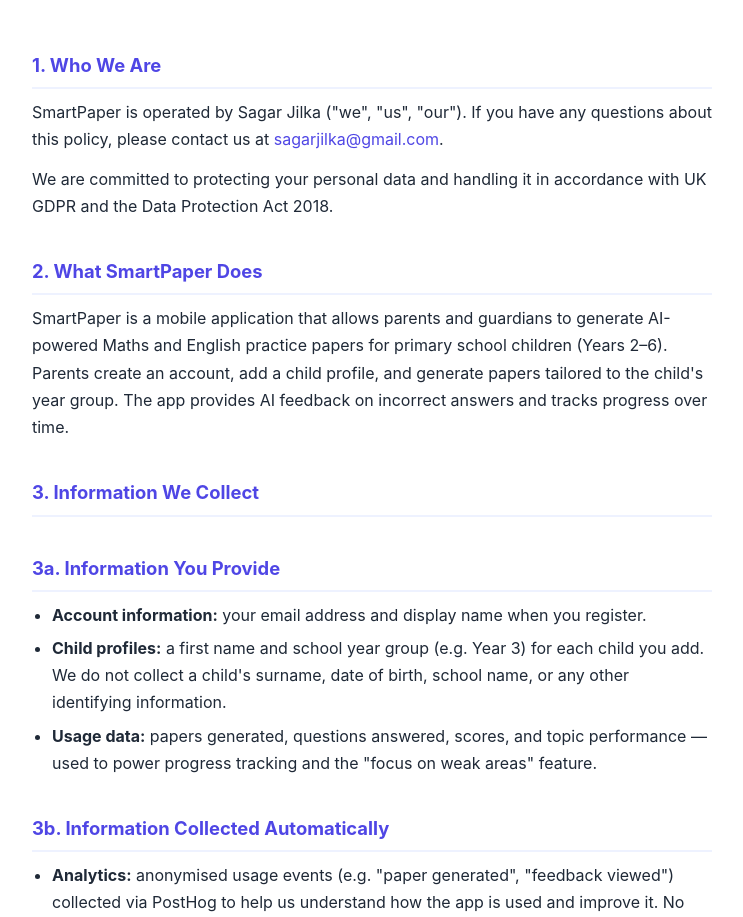
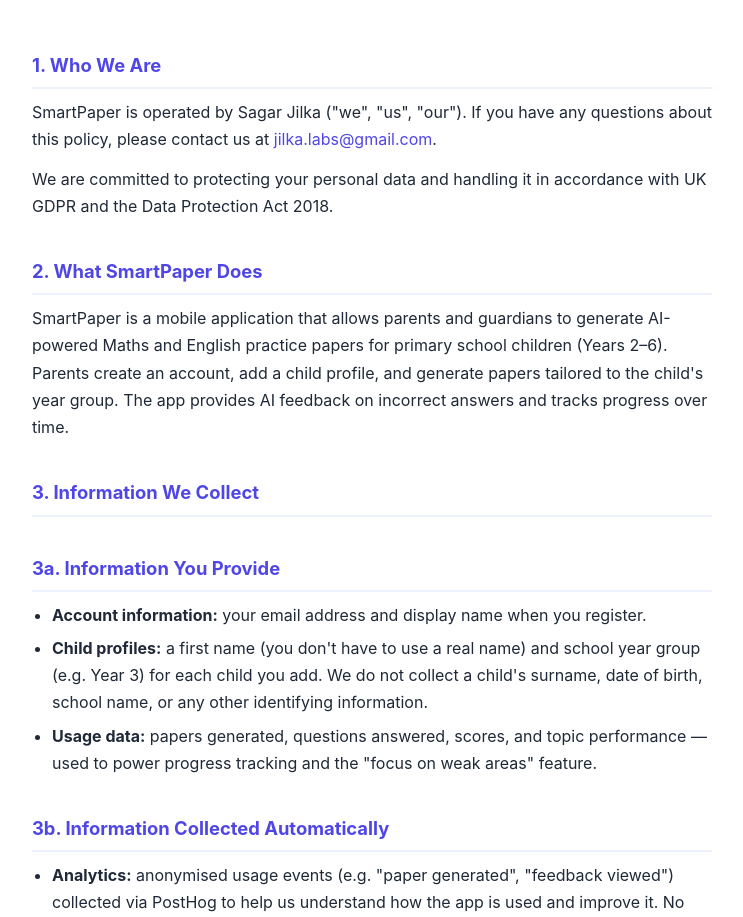
Before and after one commit to sagarjilka/smartpaper-privacy, a plain HTML site: page index.html in a window 1280 px wide. Shown: the part 320-1237 px from the top of the page, without its empty margins (268-1011 px from the left). Drawn offline with Linux system fonts and the light colour scheme.

Commit message:
Update index.html

```diff
--- a/index.html
+++ b/index.html
@@ -63,7 +63,7 @@
   <p>
     SmartPaper is operated by Sagar Jilka ("we", "us", "our"). If you have any questions about
     this policy, please contact us at
-    <a href="mailto:sagarjilka@gmail.com">sagarjilka@gmail.com</a>.
+    <a href="mailto:jilka.labs@gmail.com">jilka.labs@gmail.com</a>.
   </p>
   <p>
     We are committed to protecting your personal data and handling it in accordance with
@@ -84,7 +84,7 @@
   <h2>3a. Information You Provide</h2>
   <ul>
     <li><strong>Account information:</strong> your email address and display name when you register.</li>
-    <li><strong>Child profiles:</strong> a first name and school year group (e.g. Year 3) for each child you add. We do not collect a child's surname, date of birth, school name, or any other identifying information.</li>
+    <li><strong>Child profiles:</strong> a first name (you don't have to use a real name) and school year group (e.g. Year 3) for each child you add. We do not collect a child's surname, date of birth, school name, or any other identifying information.</li>
     <li><strong>Usage data:</strong> papers generated, questions answered, scores, and topic performance — used to power progress tracking and the "focus on weak areas" feature.</li>
   </ul>
 
```
